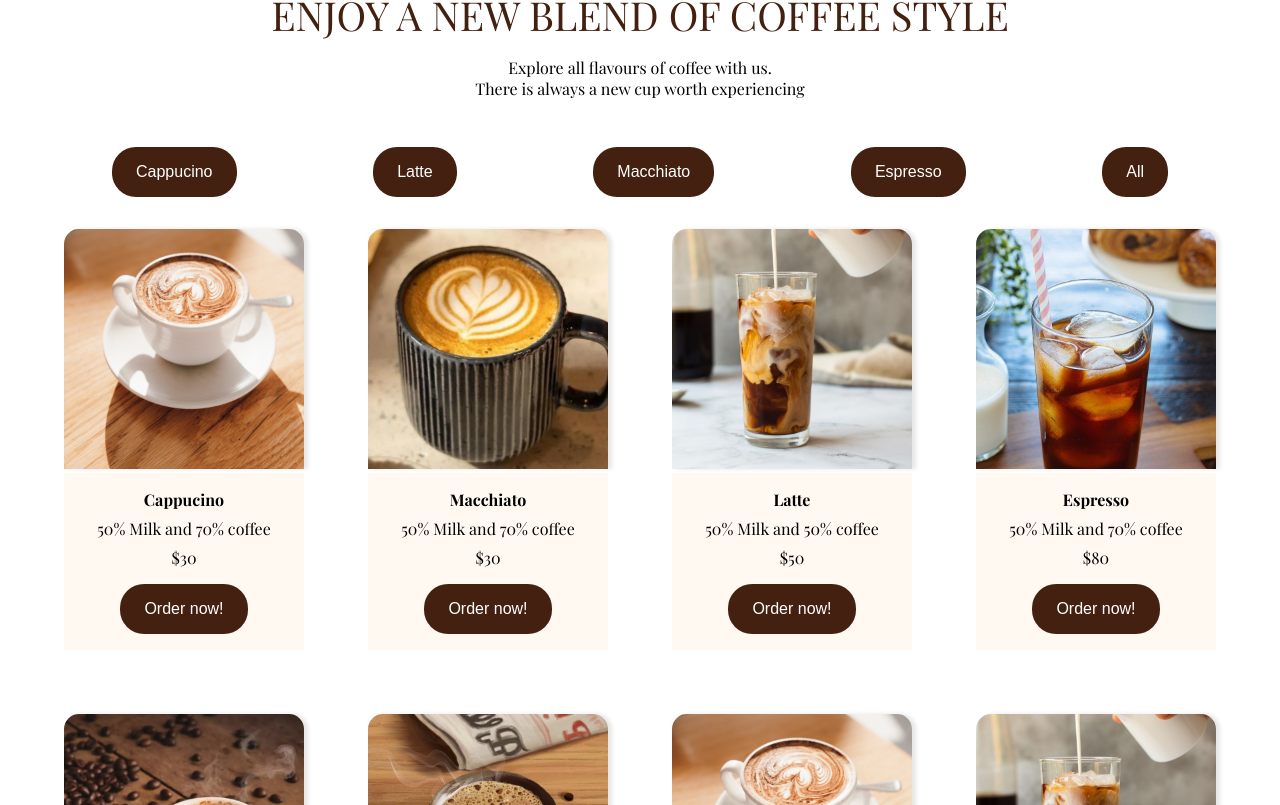
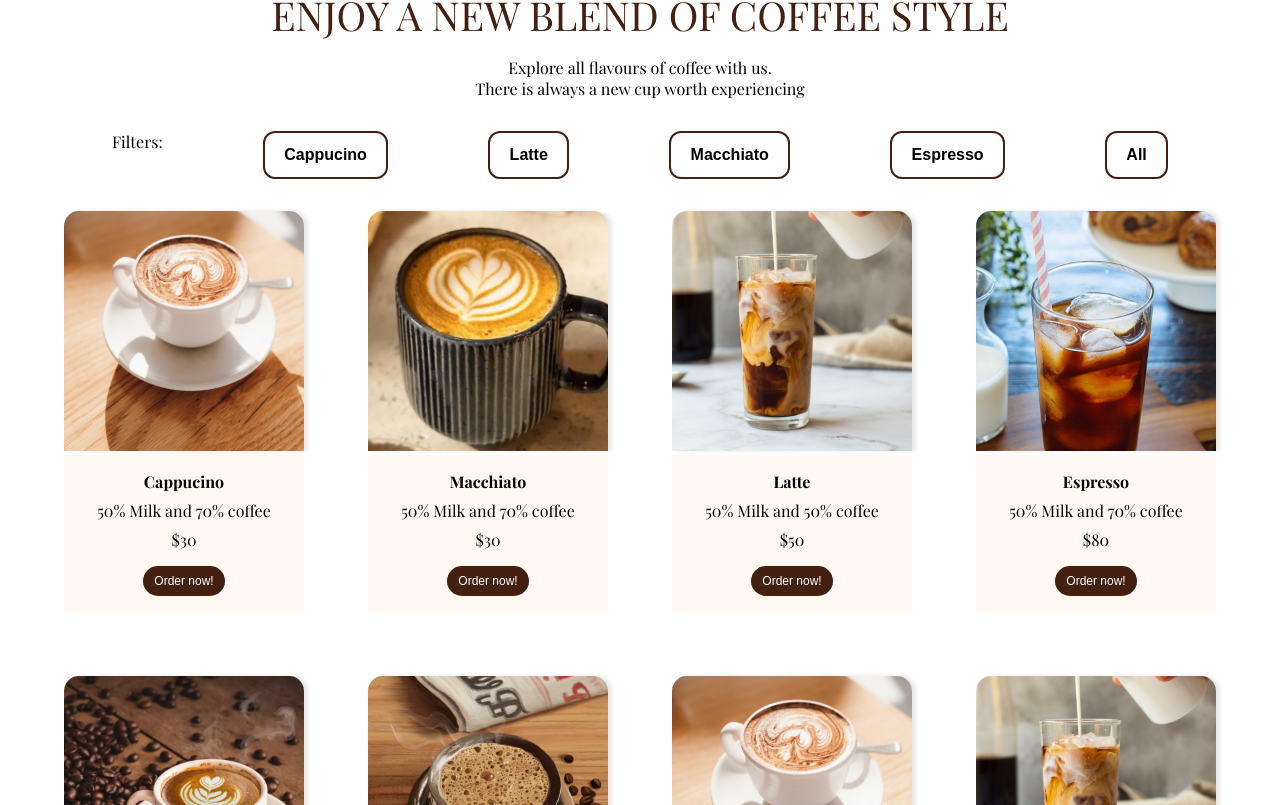
Before and after one commit to jummie-jk/Coffee-shop, an Angular app: page /coffee in a window 1280 px wide. Shown: the part 1095-1900 px from the top of the page. Built offline with nearby package versions, Linux system fonts and the light colour scheme; a web font is replaced by a local one.

Commit message:
created components for buttons

```diff
--- a/src/app/app.module.ts
+++ b/src/app/app.module.ts
@@ -8,6 +8,8 @@ import { TopbarComponent } from './components/topbar/topbar.component';
 import { PrimaryButtonComponent } from './components/buttons/primary-button.component';
 import { SecondaryButtonComponent } from './components/buttons/secondary-button.component';
 import { CoffeePageComponent } from './coffee-page/coffee-page.component';
+import { OutlinedButtonComponent } from './components/buttons/outlined-button.component';
+import { SmallButtonComponent } from './components/buttons/small-button.component';
 
 
 @NgModule({
@@ -17,6 +19,8 @@ import { CoffeePageComponent } from './coffee-page/coffee-page.component';
     TopbarComponent,
     PrimaryButtonComponent,
     SecondaryButtonComponent,
+    OutlinedButtonComponent,
+    SmallButtonComponent,
     CoffeePageComponent,
 
 
--- a/src/app/coffee-page/coffee-page.component.html
+++ b/src/app/coffee-page/coffee-page.component.html
@@ -23,11 +23,12 @@
         </div>
     </div>
     <div class="filter">
-        <secondary-button [buttonText]="'Cappucino'" (click)="filter= 'Cappucino'"></secondary-button>
-        <secondary-button [buttonText]="'Latte'" (click)="filter= 'Latte'"></secondary-button>
-        <secondary-button [buttonText]="'Macchiato'" (click)="filter= 'Macchiato'"></secondary-button>
-        <secondary-button [buttonText]="'Espresso'" (click)="filter= 'Espresso'"></secondary-button>
-        <secondary-button [buttonText]="'All'" (click)="filter= ''"></secondary-button>
+        <p>Filters:</p>
+        <outlined-button [buttonText]="'Cappucino'" (click)="filter= 'Cappucino'"></outlined-button>
+        <outlined-button [buttonText]="'Latte'" (click)="filter= 'Latte'"></outlined-button>
+        <outlined-button [buttonText]="'Macchiato'" (click)="filter= 'Macchiato'"></outlined-button>
+        <outlined-button [buttonText]="'Espresso'" (click)="filter= 'Espresso'"></outlined-button>
+        <outlined-button [buttonText]="'All'" (click)="filter= ''"></outlined-button>
     </div>
     <!-- Cofee Product card -->
     <!-- If there is a coffee product available display it and iterate through the product array -->
@@ -39,7 +40,7 @@
                     <p class="coffee-name">{{coffee.coffeeName}}</p>
                     <p class="coffee-content">{{coffee.coffeeContent}}</p>
                     <p>{{coffee.coffeePrice}}</p>
-                    <secondary-button [buttonText]="'Order now!'"></secondary-button>
+                    <small-button [buttonText]="'Order now!'"></small-button>
                 </div>
             </div>
         </div>
--- /dev/null
+++ b/src/app/components/buttons/outlined-button.component.ts
@@ -0,0 +1,23 @@
+import { Component, Input } from '@angular/core';
+
+@Component({
+  selector: 'outlined-button',
+  template: `<button class="outlined">{{buttonText}}</button>`,
+  styles: [`.outlined {
+    border-radius: 12px;
+    padding: 0.8rem 1.2rem;
+    cursor: pointer;
+    color: black;
+    background-color: white;
+    border: 2px solid #432010;
+    font-size: 16px;
+    font-weight: bold;
+  }
+  p {
+    font-size: 16px;
+    color: white;
+  }`]
+})
+export class OutlinedButtonComponent {
+    @Input() buttonText: string = 'outlined';
+}
--- /dev/null
+++ b/src/app/components/buttons/small-button.component.ts
@@ -0,0 +1,23 @@
+import { Component, Input } from '@angular/core';
+
+@Component({
+  selector: 'small-button',
+  template: `<button class="small">{{buttonText}}</button>`,
+  styles: [`.small {
+    border-radius: 24px;
+    padding: 0.5rem 0.7rem;
+    cursor: pointer;
+    color: white;
+    background-color: #432010;
+    font-size: 12px;
+    border: none;
+    margin-top: 1rem;
+  }
+  p {
+    font-size: 12px;
+    color: white;
+  }`]
+})
+export class SmallButtonComponent {
+    @Input() buttonText: string = 'small';
+}
```
